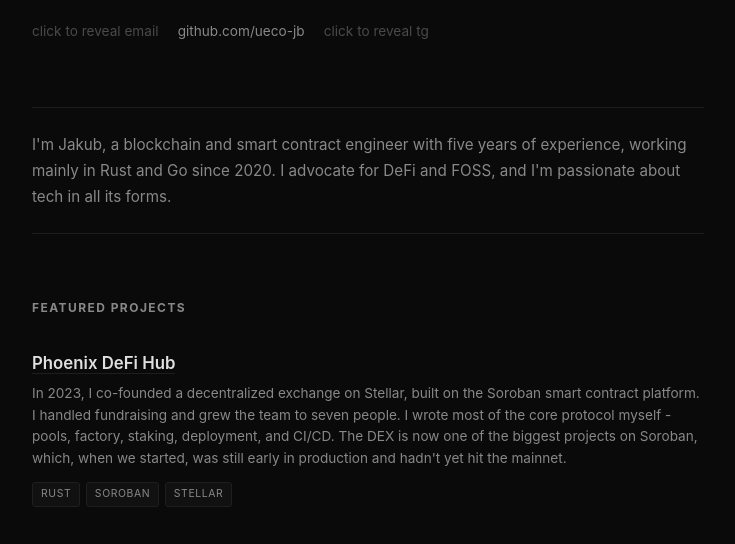
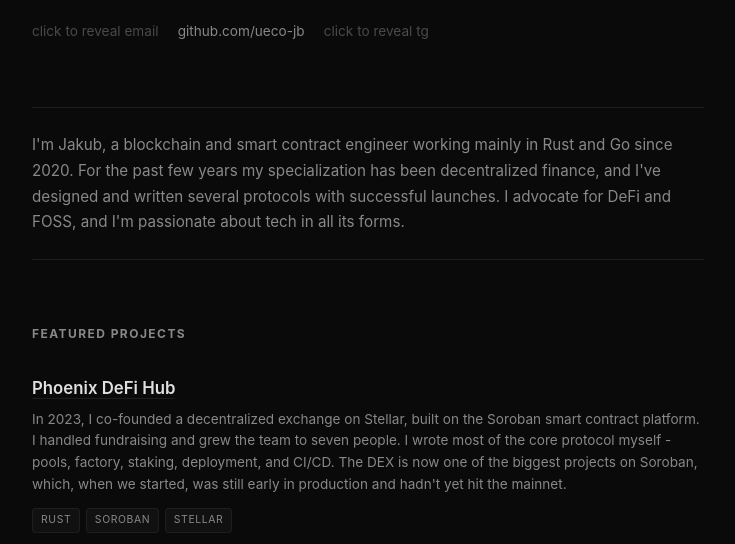
Before and after one commit to ueco-jb/ueco-jb.github.io, a plain HTML site: page index.html in a window 1280 px wide. Shown: the part 235-779 px from the top of the page, without its empty margins (272-1007 px from the left). Drawn offline with Linux system fonts and the light colour scheme.

Commit message:
Add defi specialization

```diff
--- a/index.html
+++ b/index.html
@@ -349,7 +349,7 @@
   </section>
 
   <section id="about">
-    <p class="about-text">I'm Jakub, a blockchain and smart contract engineer with five years of experience, working mainly in Rust and Go since 2020. I advocate for DeFi and FOSS, and I'm passionate about tech in all its forms.</p>
+    <p class="about-text">I'm Jakub, a blockchain and smart contract engineer working mainly in Rust and Go since 2020. For the past few years my specialization has been decentralized finance, and I've designed and written several protocols with successful launches. I advocate for DeFi and FOSS, and I'm passionate about tech in all its forms.</p>
   </section>
 
   <section id="projects">
```
